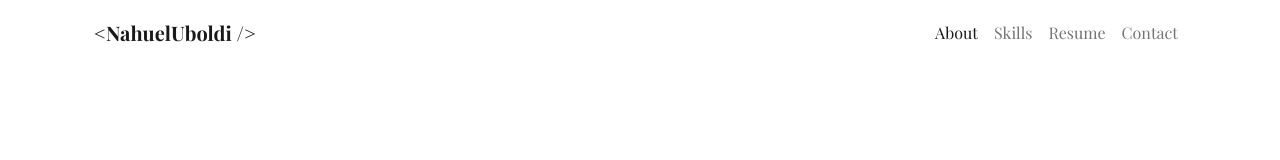
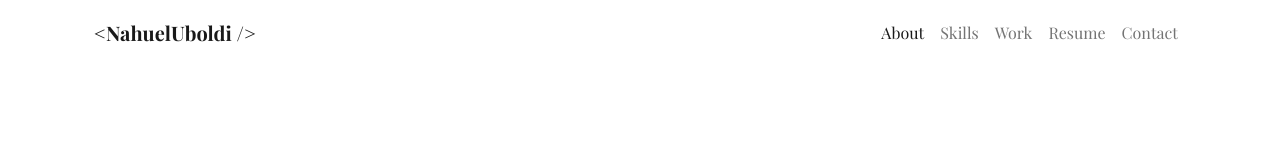
Before and after one commit to NahuelUboldi/dev-portfolio, a React (Create React App) app: page / in a window 1280 px wide. Shown: the top 160 px of the page. Built offline with nearby package versions, Linux system fonts and the light colour scheme.

Commit message:
work component started

```diff
--- a/src/App.css
+++ b/src/App.css
@@ -1,7 +1,7 @@
 @import url('https://fonts.googleapis.com/css2?family=Inter:wght@400;700;900&family=Playfair+Display:wght@400;700&display=swap');
 
 * {
-  margin:0px;
+  margin: 0px;
   padding: 0px;
   box-sizing: border-box;
 }
@@ -13,7 +13,14 @@
 body {
   font-family: var(--font-serif);
 }
-h1,h2,h3,h4,h5,.display-1,.display-2,.display-3 {
+h1,
+h2,
+h3,
+h4,
+h5,
+.display-1,
+.display-2,
+.display-3 {
   font-family: var(--font-sans);
   font-weight: 700;
 }
@@ -23,8 +30,11 @@ h1,h2,h3,h4,h5,.display-1,.display-2,.display-3 {
 .font-sans {
   font-family: var(--font-sans);
 }
-#header > .container,#about, #skills {
-  height: 100vh;
+#header > .container,
+#about,
+#skills,
+#work {
+  min-height: 100vh;
   display: flex;
   flex-direction: column;
   align-items: center;
@@ -41,4 +51,4 @@ nav {
 }
 .icons {
   font-size: 1.5rem;
- }
+}
--- a/src/App.js
+++ b/src/App.js
@@ -1,15 +1,16 @@
-
 import './App.css';
 import About from './components/About';
 import Header from './components/Header';
 import Skills from './components/Skills';
+import Work from './components/Work';
 
 function App() {
   return (
-    <div className="App">
+    <div className='App'>
       <Header />
       <About />
       <Skills />
+      <Work />
     </div>
   );
 }
--- a/src/components/Navbar.js
+++ b/src/components/Navbar.js
@@ -1,33 +1,55 @@
-import React from 'react'
+import React from 'react';
 
 function Navbar() {
   return (
-<nav class="navbar navbar-expand-lg navbar-light bg-transparent">
-     <div class="container-fluid">
-       <a class="navbar-brand fw-bolder" href="#">{"<NahuelUboldi />"}</a>
-       <button class="navbar-toggler" type="button" data-bs-toggle="collapse" data-bs-target="#navbarNav" aria-controls="navbarNav" aria-expanded="false" aria-label="Toggle navigation">
-         <span class="navbar-toggler-icon"></span>
+    <nav class='navbar navbar-expand-lg navbar-light bg-transparent'>
+      <div class='container-fluid'>
+        <a class='navbar-brand fw-bolder' href='#'>
+          {'<NahuelUboldi />'}
+        </a>
+        <button
+          class='navbar-toggler'
+          type='button'
+          data-bs-toggle='collapse'
+          data-bs-target='#navbarNav'
+          aria-controls='navbarNav'
+          aria-expanded='false'
+          aria-label='Toggle navigation'
+        >
+          <span class='navbar-toggler-icon'></span>
         </button>
-       <div class="collapse navbar-collapse" id="navbarNav">
-         <ul class="navbar-nav ms-auto">
-           <li class="nav-item">
-             <a class="nav-link active" aria-current="page" href="#">About</a>
+        <div class='collapse navbar-collapse' id='navbarNav'>
+          <ul class='navbar-nav ms-auto'>
+            <li class='nav-item'>
+              <a class='nav-link active' aria-current='page' href='#about'>
+                About
+              </a>
             </li>
-           <li class="nav-item">
-             <a class="nav-link" href="#">Skills</a>
+            <li class='nav-item'>
+              <a class='nav-link' href='#skills'>
+                Skills
+              </a>
             </li>
-           <li class="nav-item">
-             <a class="nav-link" href="#">Resume</a>
+            <li class='nav-item'>
+              <a class='nav-link' href='#work'>
+                Work
+              </a>
             </li>
-          <li class="nav-item">
-             <a class="nav-link" href="#">Contact</a>
+            <li class='nav-item'>
+              <a class='nav-link' href='#'>
+                Resume
+              </a>
             </li>
-
+            <li class='nav-item'>
+              <a class='nav-link' href='#'>
+                Contact
+              </a>
+            </li>
           </ul>
         </div>
       </div>
     </nav>
- )
+  );
 }
 
-export default Navbar
+export default Navbar;
--- /dev/null
+++ b/src/components/Work.js
@@ -0,0 +1,19 @@
+import React from 'react';
+
+const Work = () => {
+  return (
+    <section id='work'>
+      <div className='container d-flex flex-column align-items-center'>
+        <span className='display-3'>Work</span>
+        <span className='h3 font-serif mb-5'>
+          This are some of my featured proyects
+        </span>
+        <div className='row'>
+          <div className='col-12'></div>
+        </div>
+      </div>
+    </section>
+  );
+};
+
+export default Work;
```
Lines whose indentation alone changed are shown as unchanged.
